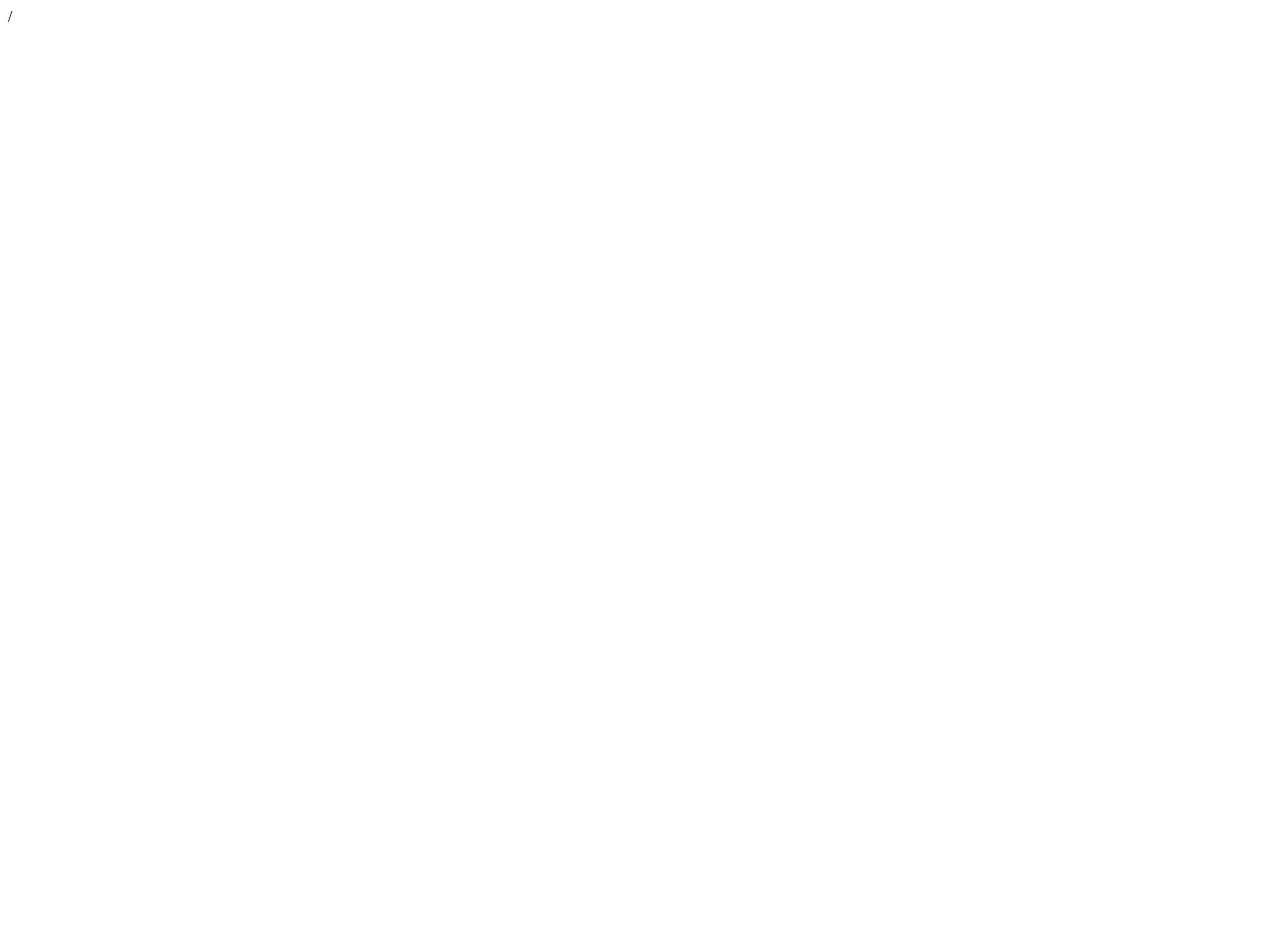
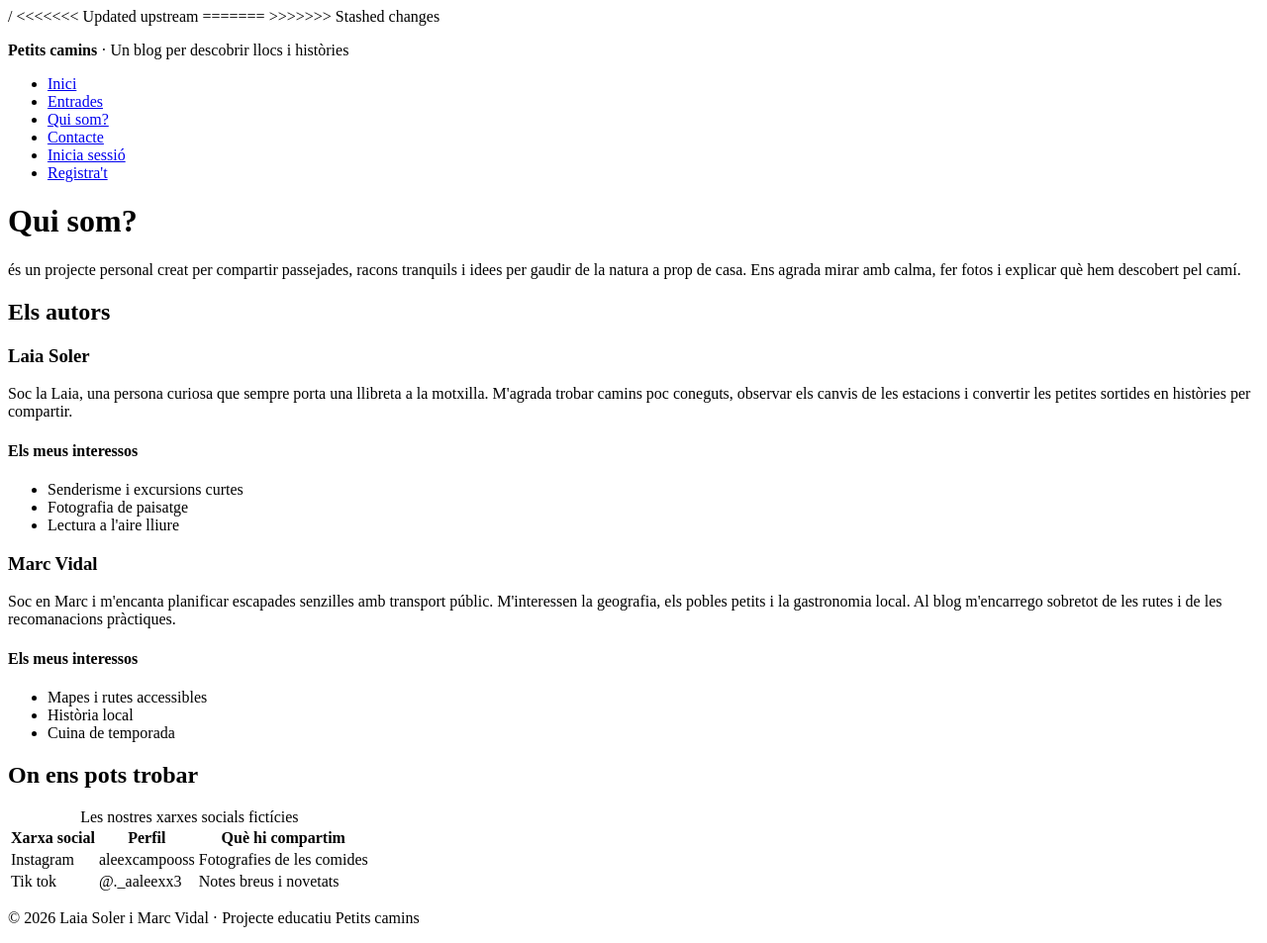
Before and after one commit to acampost7684/MORS-, a plain HTML site: page about.html in a window 1280 px wide. Shown: the whole page at 99% size. Before the commit the page ends 800 px from the top, so only its background shows below. Drawn offline with Linux system fonts and the light colour scheme.

Commit message:
Update about.html

```diff
--- a/about.html
+++ b/about.html
@@ -13,8 +13,110 @@
         <link rel="stylesheet" href="">
     </head>
     <body>
+<<<<<<< Updated upstream
 
 
 
+=======
+        <script src="" async defer></script>
+>>>>>>> Stashed changes
     </body>
 </html>
+ <title>Qui som? | Petits camins</title>
+</head>
+<body>
+  <header>
+    <p><strong>Petits camins</strong> · Un blog per descobrir llocs i històries</p>
+
+    <nav aria-label="Navegació principal">
+      <ul>
+        <li><a href="index.html">Inici</a></li>
+        <li><a href="posts.html">Entrades</a></li>
+        <li><a href="about.html" aria-current="page">Qui som?</a></li>
+        <li><a href="contact.html">Contacte</a></li>
+        <li><a href="login.html">Inicia sessió</a></li>
+        <li><a href="register.html">Registra't</a></li>
+      </ul>
+    </nav>
+  </header>
+
+  <main>
+    <h1>Qui som?</h1>
+    <p>
+       és un projecte personal creat per compartir
+      passejades, racons tranquils i idees per gaudir de la natura a prop
+      de casa. Ens agrada mirar amb calma, fer fotos i explicar què hem
+      descobert pel camí.
+    </p>
+
+    <section>
+      <h2>Els autors</h2>
+
+      <article>
+        <h3>Laia Soler</h3>
+        <p>
+          Soc la Laia, una persona curiosa que sempre porta una llibreta
+          a la motxilla. M'agrada trobar camins poc coneguts, observar els
+          canvis de les estacions i convertir les petites sortides en
+          històries per compartir.
+        </p>
+
+        <h4>Els meus interessos</h4>
+        <ul>
+          <li>Senderisme i excursions curtes</li>
+          <li>Fotografia de paisatge</li>
+          <li>Lectura a l'aire lliure</li>
+        </ul>
+      </article>
+
+      <article>
+        <h3>Marc Vidal</h3>
+        <p>
+          Soc en Marc i m'encanta planificar escapades senzilles amb
+          transport públic. M'interessen la geografia, els pobles petits
+          i la gastronomia local. Al blog m'encarrego sobretot de les
+          rutes i de les recomanacions pràctiques.
+        </p>
+
+        <h4>Els meus interessos</h4>
+        <ul>
+          <li>Mapes i rutes accessibles</li>
+          <li>Història local</li>
+          <li>Cuina de temporada</li>
+        </ul>
+      </article>
+    </section>
+
+    <section>
+      <h2>On ens pots trobar</h2>
+
+      <table>
+        <caption>Les nostres xarxes socials fictícies</caption>
+        <thead>
+          <tr>
+            <th scope="col">Xarxa social</th>
+            <th scope="col">Perfil</th>
+            <th scope="col">Què hi compartim</th>
+          </tr>
+        </thead>
+        <tbody>
+          <tr>
+            <td>Instagram</td>
+            <td>aleexcampooss</td>
+            <td>Fotografies de les comides</td>
+          </tr>
+          <tr>
+            <td>Tik tok</td>
+            <td>@._aaleexx3</td>
+            <td>Notes breus i novetats</td>
+          </tr>
+        </tbody>
+      </table>
+    </section>
+  </main>
+
+  <footer>
+    <p>© 2026 Laia Soler i Marc Vidal · Projecte educatiu Petits camins</p>
+  </footer>
+</body>
+</html>
```
